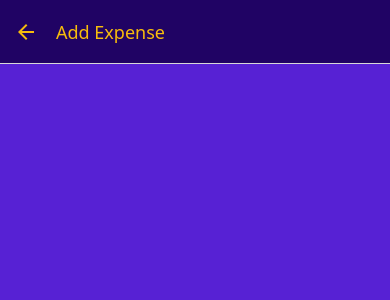
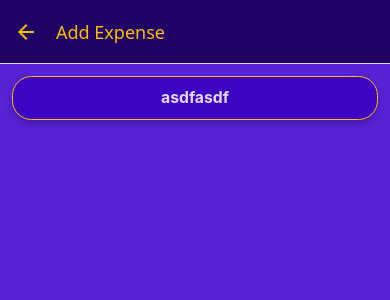
Before and after one commit to Malichenko/expense-tracking-app, a React Native app: screen / in a window 390 px wide. Both pictures are taken after a click on the button "Add new item". Shown: the top 300 px of the page. Built offline with nearby package versions, Linux system fonts and the light colour scheme.

Commit message:
Add Button component to shared UI library and integrate into ManageExpenseScreen

```diff
--- a/src/screens/manage-expense/ui/screen.tsx
+++ b/src/screens/manage-expense/ui/screen.tsx
@@ -6,6 +6,8 @@ import theme from "@shared/config/theme";
 import { StyleSheet, View } from "react-native";
 import { NativeStackScreenProps } from "@react-navigation/native-stack";
 import { AppRoutes, RootStackParamList } from "@shared/routes";
+import { Button } from "@shared/ui";
+
 export const ManageExpenseScreen = ({
   route,
 }: NativeStackScreenProps<RootStackParamList, AppRoutes.ManageExpense>) => {
@@ -21,6 +23,7 @@ export const ManageExpenseScreen = ({
 
   return (
     <ScreenLayout style={styles.container}>
+      <Button onPress={() => {}}>asdfasdf</Button>
       {isEditing && (
         <View style={styles.deleteContainer}>
           <IconButton
--- /dev/null
+++ b/src/shared/ui/button/index.ts
@@ -0,0 +1 @@
+export { Button } from "./view";
--- /dev/null
+++ b/src/shared/ui/button/styles.ts
@@ -0,0 +1,47 @@
+import { StyleSheet } from "react-native";
+
+import theme from "@shared/config/theme";
+
+export const styles = StyleSheet.create({
+  button: {
+    borderRadius: theme.spacing.x5,
+    paddingVertical: theme.spacing.x3,
+    paddingHorizontal: theme.spacing.x6,
+    justifyContent: "center",
+    alignItems: "center",
+    elevation: 8,
+    shadowColor: theme.palette.shadow.black,
+    shadowOffset: { width: 0, height: theme.spacing.x1 },
+    shadowOpacity: 0.2,
+    shadowRadius: theme.spacing.x2,
+    overflow: "hidden",
+  },
+  text: {
+    fontSize: theme.fontSize.lg,
+    fontWeight: "bold",
+  },
+  buttonPrimary: {
+    backgroundColor: theme.palette.primary[70],
+    borderColor: theme.palette.accent[50],
+    borderWidth: 1,
+  },
+  textPrimary: {
+    color: theme.palette.primary[10],
+  },
+  buttonSecondary: {
+    backgroundColor: theme.palette.secondary[70],
+    borderColor: theme.palette.secondary[30],
+    borderWidth: 1,
+  },
+  textSecondary: {
+    color: theme.palette.neutral[10],
+  },
+  buttonDanger: {
+    backgroundColor: theme.palette.error[60],
+    borderColor: theme.palette.error[40],
+    borderWidth: 1,
+  },
+  textDanger: {
+    color: theme.palette.neutral[10],
+  },
+});
--- /dev/null
+++ b/src/shared/ui/button/types.ts
@@ -0,0 +1,10 @@
+import type { PropsWithChildren } from "react";
+import { type GestureResponderEvent, StyleProp, ViewStyle } from "react-native";
+
+export type Variant = "primary" | "secondary" | "danger";
+
+export interface ButtonProps extends PropsWithChildren {
+  onPress: null | ((event: GestureResponderEvent) => void) | undefined;
+  variant?: Variant;
+  style?: StyleProp<ViewStyle>;
+}
--- /dev/null
+++ b/src/shared/ui/button/variants.ts
@@ -0,0 +1,24 @@
+import { type TextStyle, type ViewStyle } from "react-native";
+
+import { styles } from "./styles";
+import type { Variant } from "./types";
+
+const BUTTON_MAP: Record<Variant, ViewStyle> = {
+  primary: styles.buttonPrimary,
+  secondary: styles.buttonSecondary,
+  danger: styles.buttonDanger,
+};
+
+const TEXT_MAP: Record<Variant, TextStyle> = {
+  primary: styles.textPrimary,
+  secondary: styles.textSecondary,
+  danger: styles.textDanger,
+};
+
+export const getButtonStyle = (variant: Variant): ViewStyle => {
+  return BUTTON_MAP[variant];
+};
+
+export const getTextStyle = (variant: Variant): TextStyle => {
+  return TEXT_MAP[variant];
+};
--- /dev/null
+++ b/src/shared/ui/button/view.tsx
@@ -0,0 +1,41 @@
+import { type FC, useRef } from "react";
+
+import { Animated, Pressable, Text } from "react-native";
+
+import { styles } from "./styles";
+import { type ButtonProps } from "./types";
+import { getButtonStyle, getTextStyle } from "./variants";
+
+export const Button: FC<ButtonProps> = ({
+  onPress,
+  children,
+  variant = "primary",
+  style,
+}) => {
+  const opacity = useRef(new Animated.Value(1)).current;
+
+  const fadeToValue = (value: number) => () => {
+    Animated.timing(opacity, {
+      toValue: value,
+      duration: 100,
+      useNativeDriver: true,
+    }).start();
+  };
+
+  const dynamicButtonStyle = getButtonStyle(variant);
+  const dynamicTextStyle = getTextStyle(variant);
+
+  return (
+    <Pressable
+      onPressIn={fadeToValue(0.75)}
+      onPressOut={fadeToValue(1)}
+      onPress={onPress}
+    >
+      <Animated.View
+        style={[styles.button, dynamicButtonStyle, { opacity }, style]}
+      >
+        <Text style={[styles.text, dynamicTextStyle]}>{children}</Text>
+      </Animated.View>
+    </Pressable>
+  );
+};
--- a/src/shared/ui/index.ts
+++ b/src/shared/ui/index.ts
@@ -1,3 +1,4 @@
 export { ScreenLayout } from "./screen-layout";
 export { Card } from "./card";
 export { IconButton } from "./icon-button";
+export { Button } from "./button";
```
